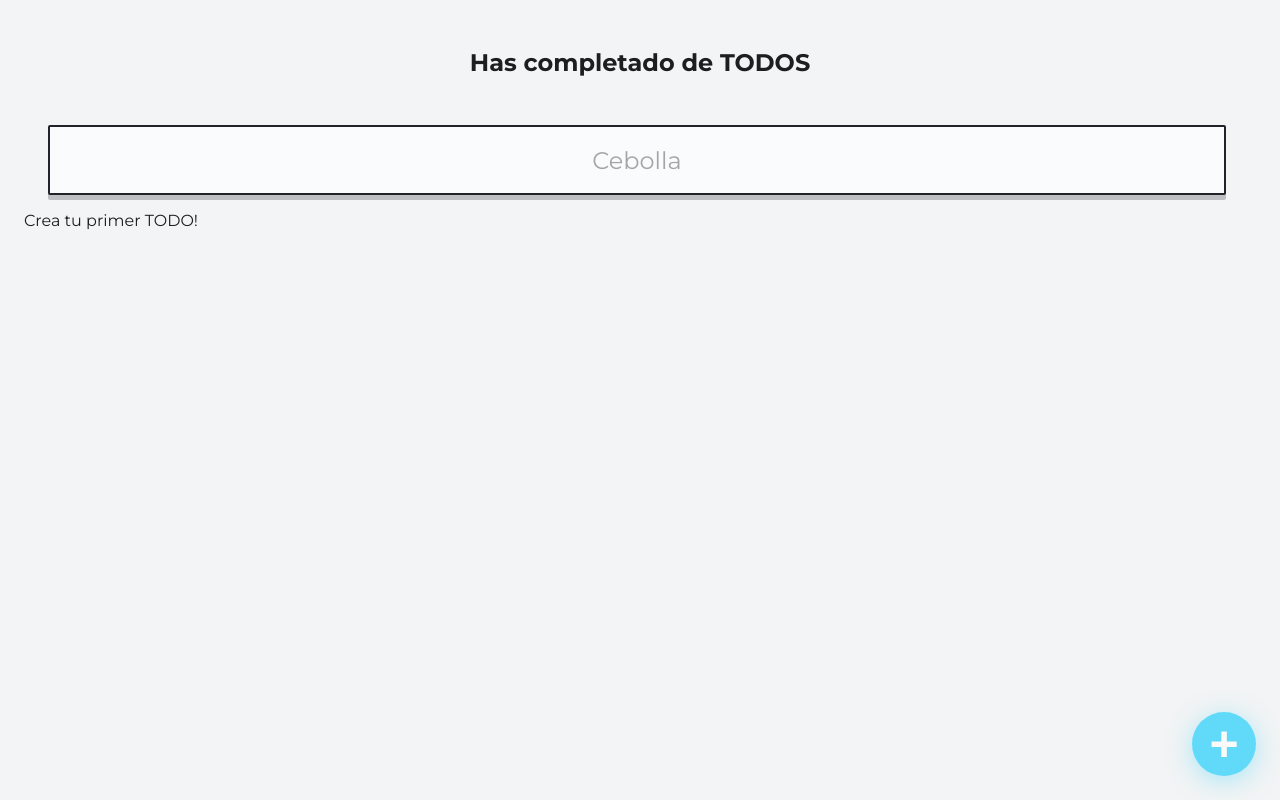
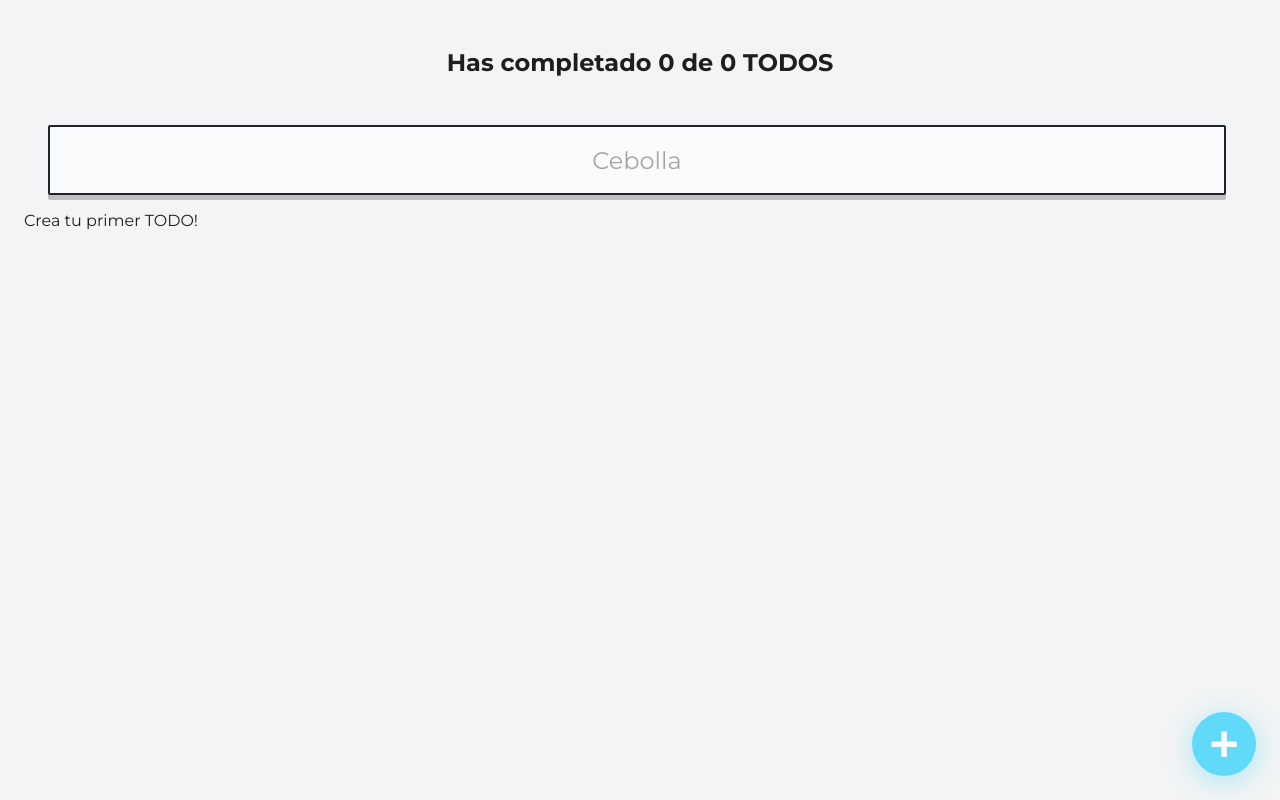
Before and after one commit to David-jughead/things-to-do-machine, a React (Create React App) app: page / in a window 1280 px wide. Built offline with nearby package versions, Linux system fonts and the light colour scheme.

Commit message:
useContext

```diff
--- a/src/TodoCounter/index.js
+++ b/src/TodoCounter/index.js
@@ -1,9 +1,12 @@
-import React from "react";
+import React, { useContext } from "react";
+import { TodoContext } from "../TodoContext";
 import './TodoCounter.css';
 
-function TodoCounter({ total, completed }) {
+function TodoCounter() {
+  const { totalTodos, completedTodos } = React.useContext(TodoContext);
+
   return (
-    <h2 className="TodoCounter">Has completado {completed} de {total} TODOS</h2>
+    <h2 className="TodoCounter">Has completado {completedTodos} de {totalTodos} TODOS</h2>
   );
 }
 
--- a/src/TodoSearch/index.js
+++ b/src/TodoSearch/index.js
@@ -1,7 +1,9 @@
 import React from "react";
+import { TodoContext } from "../TodoContext";
 import './TodoSearch.css';
 
-function TodoSearch({ searchValue, setSearchValue }) {
+function TodoSearch() {
+  const { searchValue, setSearchValue } = React.useContext(TodoContext);
   const onSearchValueChange = (event) => {
     // console.log(event.target.value);
     setSearchValue(event.target.value);
--- a/src/app/AppUI.js
+++ b/src/app/AppUI.js
@@ -7,13 +7,19 @@
 import { CreateTodoButton } from "../CreateTodoButton";
 
 function AppUI() {
+  const {
+    error,
+    loading,
+    searchedTodos,
+    completeTodo,
+    deleteTodo
+  } = React.useContext(TodoContext);
+
   return (
     <React.Fragment>
       <TodoCounter />
       <TodoSearch />
 
-      <TodoContext.Consumer>
-        {({ error, loading, searchedTodos, completeTodo, deleteTodo }) => (
       <TodoList>
         {error && <p>Desesperate, hubo un error...</p>}
         {loading && <p>Estamos Cargando, no desesperes...</p>}
@@ -29,8 +35,6 @@
           />
         ))}
       </TodoList>
-        )}
-      </TodoContext.Consumer>
 
       <CreateTodoButton />
     </React.Fragment>
```
Lines whose indentation alone changed are shown as unchanged.
